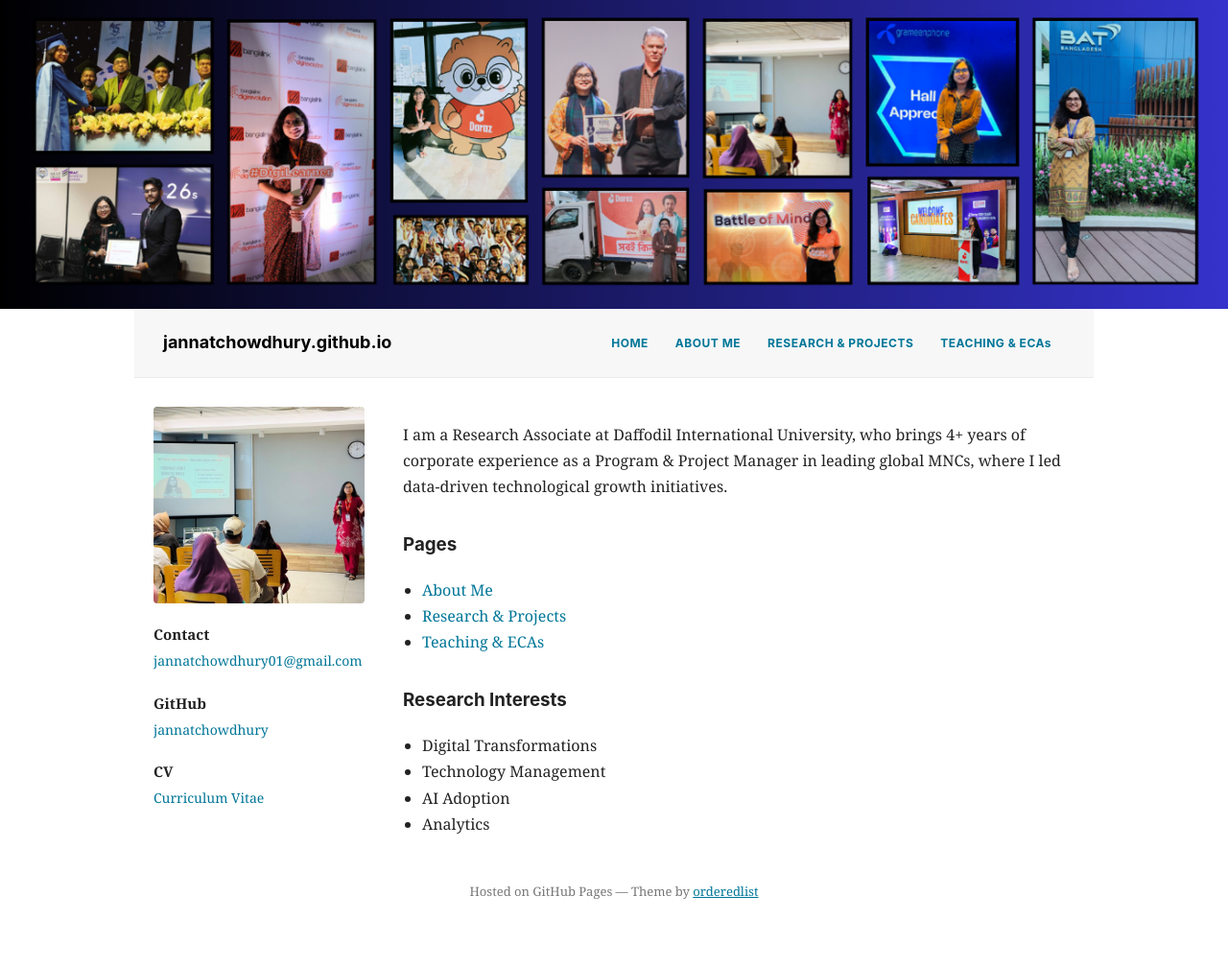
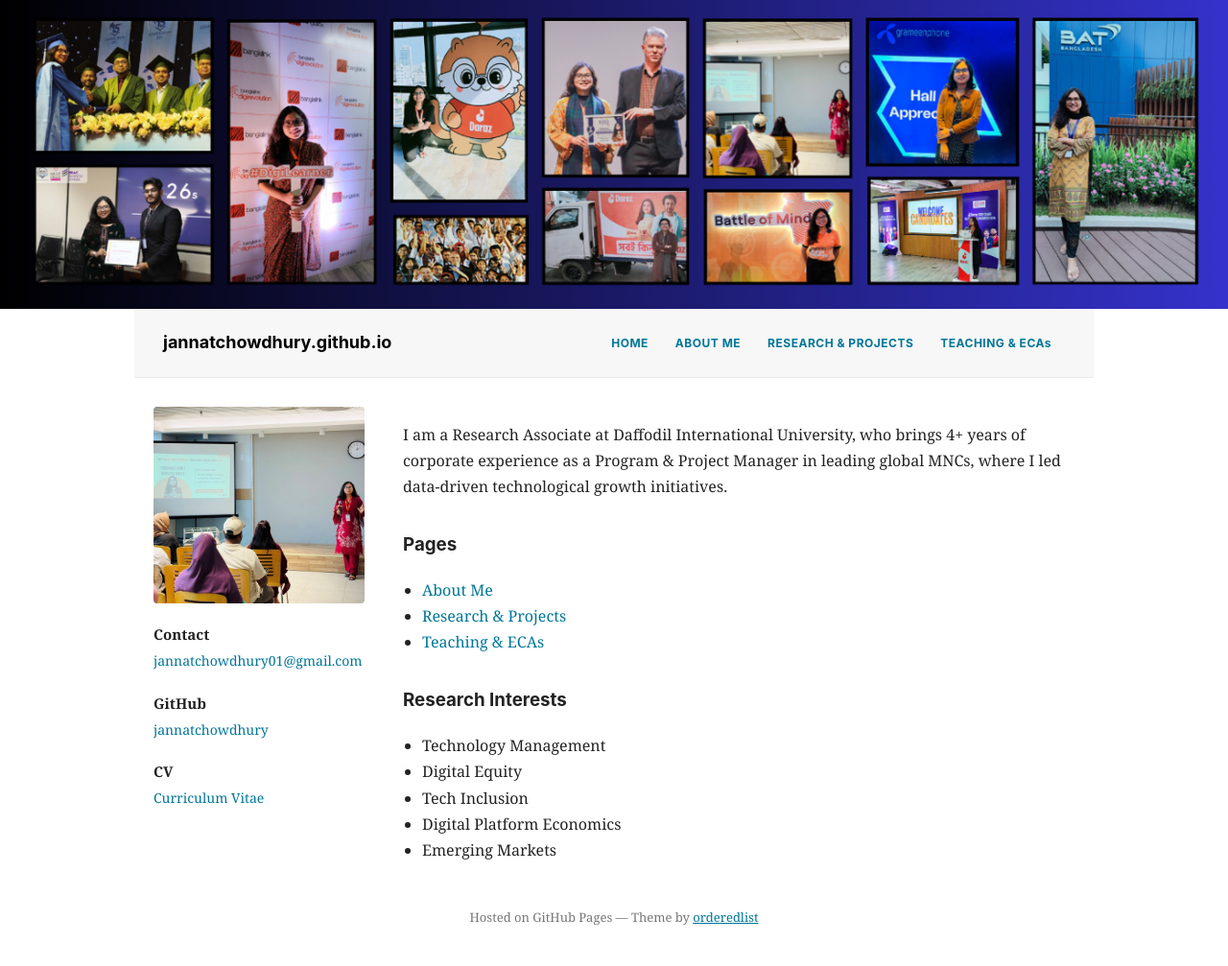
Before and after one commit to jannatchowdhury/jannatchowdhury.github.io, a Jekyll site: the page built from index.md, in a window 1280 px wide. Shown: the whole page at 96% size. Built offline with Jekyll 4.4.1, drawn with Linux system fonts in a browser that asks for light colours; before the commit the page ends 980 px from its top, so only the background shows below that.

Commit message:
Update index.md

```diff
--- a/index.md
+++ b/index.md
@@ -11,7 +11,8 @@ I am a Research Associate at Daffodil International University, who brings 4+ ye
 * [Teaching & ECAs](./teaching.md)
 
 ### Research Interests
-* Digital Transformations
 * Technology Management
-* AI Adoption
-* Analytics
+* Digital Equity
+* Tech Inclusion
+* Digital Platform Economics
+* Emerging Markets
```
